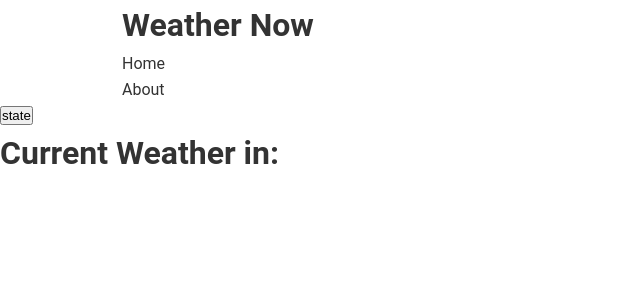
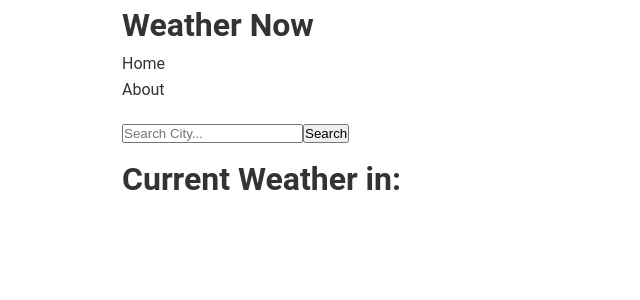
Before and after one commit to yavorpetkov/ReactProjects, a React (Create React App) app in the folder 01.weather-forecast-app/: page / in a window 1280 px wide. Shown: the top 300 px of the page, without its empty margins (0-640 px from the left). Built offline with nearby package versions, Linux system fonts and the light colour scheme; no server answers.

Commit message:
Weather Form

```diff
--- a/01.weather-forecast-app/src/App.js
+++ b/01.weather-forecast-app/src/App.js
@@ -7,6 +7,7 @@ function App() {
 	return (
 		<WeatherState>
 			<Navbar />
+
 			<Body />
 		</WeatherState>
 	);
--- a/01.weather-forecast-app/src/components/Body.js
+++ b/01.weather-forecast-app/src/components/Body.js
@@ -1,15 +1,12 @@
-import React, { useContext } from 'react';
-import WeatherContext from './context/weather/weatherContext';
+import React from 'react';
+
+import WeatherForm from './WeatherForm';
 import CurrentWeather from './CurrentWeather';
 
 const Body = () => {
-	const weatherContext = useContext(WeatherContext);
-	const { getWeather } = weatherContext;
-
 	return (
-		<div>
-			<button onClick={getWeather}>state</button>
-
+		<div className="container">
+			<WeatherForm />
 			<CurrentWeather />
 		</div>
 	);
--- a/01.weather-forecast-app/src/components/CurrentWeather.js
+++ b/01.weather-forecast-app/src/components/CurrentWeather.js
@@ -6,7 +6,7 @@ const CurrentWeather = () => {
 	const { getWeather, city, stats } = weatherContext;
 	useEffect(
 		() => {
-			getWeather();
+			getWeather(`Sofia`);
 		},
 		// eslint-disable-next-line
 		[]
--- a/01.weather-forecast-app/src/components/WeatherForm.js
+++ b/01.weather-forecast-app/src/components/WeatherForm.js
@@ -3,13 +3,16 @@ import WeatherContext from './context/weather/weatherContext';
 
 const WeatherForm = () => {
 	const weatherContext = useContext(WeatherContext);
+	const { getWeather } = weatherContext;
+
 	const [ text, setText ] = useState('');
 
 	const onSubmit = () => {
-		weatherContext.getWeather(text);
+		getWeather(text);
 	};
 
 	const onChange = (e) => {
+		e.preventDefault();
 		// use brackets and e.target.name to shorten it if there is more than 1 input
 		setText(e.target.value);
 	};
@@ -17,9 +20,9 @@ const WeatherForm = () => {
 	return (
 		<div>
 			<h1>
-				<form onSubmit={onSubmit} className="form">
+				<form onSubmit={onSubmit}>
 					<input type="text" name="text" placeholder="Search City..." value={text} onChange={onChange} />
-					<input type="submit" value="Search" className="btn btn-dark btn-block" />
+					<input type="submit" value="Search" />
 				</form>
 			</h1>
 		</div>
--- a/01.weather-forecast-app/src/components/context/weather/WeatherState.js
+++ b/01.weather-forecast-app/src/components/context/weather/WeatherState.js
@@ -8,14 +8,13 @@ const WeatherState = (props) => {
 		city: '',
 		stats: {}
 	};
-	const weatherAPIKet = process.env.REACT_APP_WEATHER_API_KEY;
 	const [ state, dispatch ] = useReducer(weatherReducer, initialState);
 
 	// GET WEATHER
 	const getWeather = async (city) => {
 		try {
 			const res = await axios.get(
-				`http://api.weatherapi.com/v1/current.json?key=${weatherAPIKet}&q=${city}&aqi=no`
+				`http://api.weatherapi.com/v1/current.json?key=04041e8748034907a3082946211908&q=${city}&aqi=no`
 			);
 			dispatch({
 				type: SET_WEATHER,
```
Also changed, not shown: 01.weather-forecast-app/public/manifest.json.
